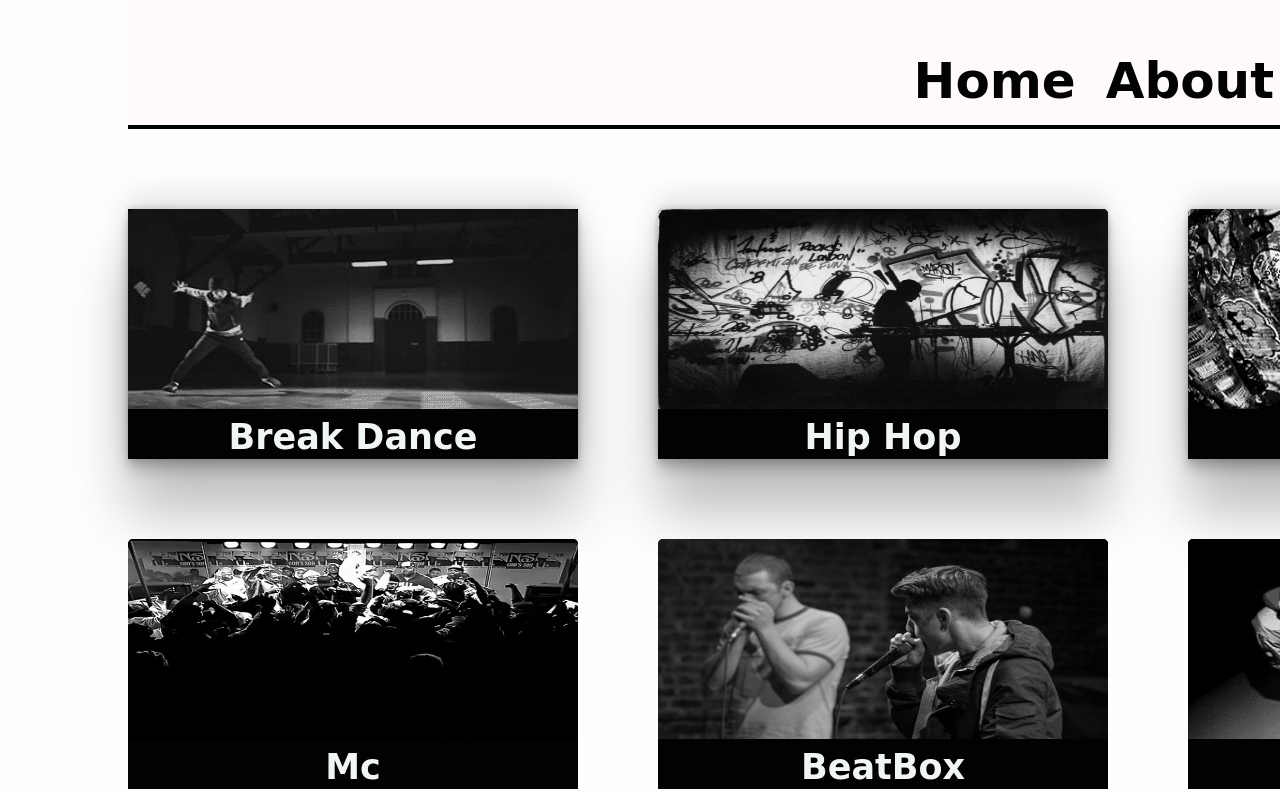
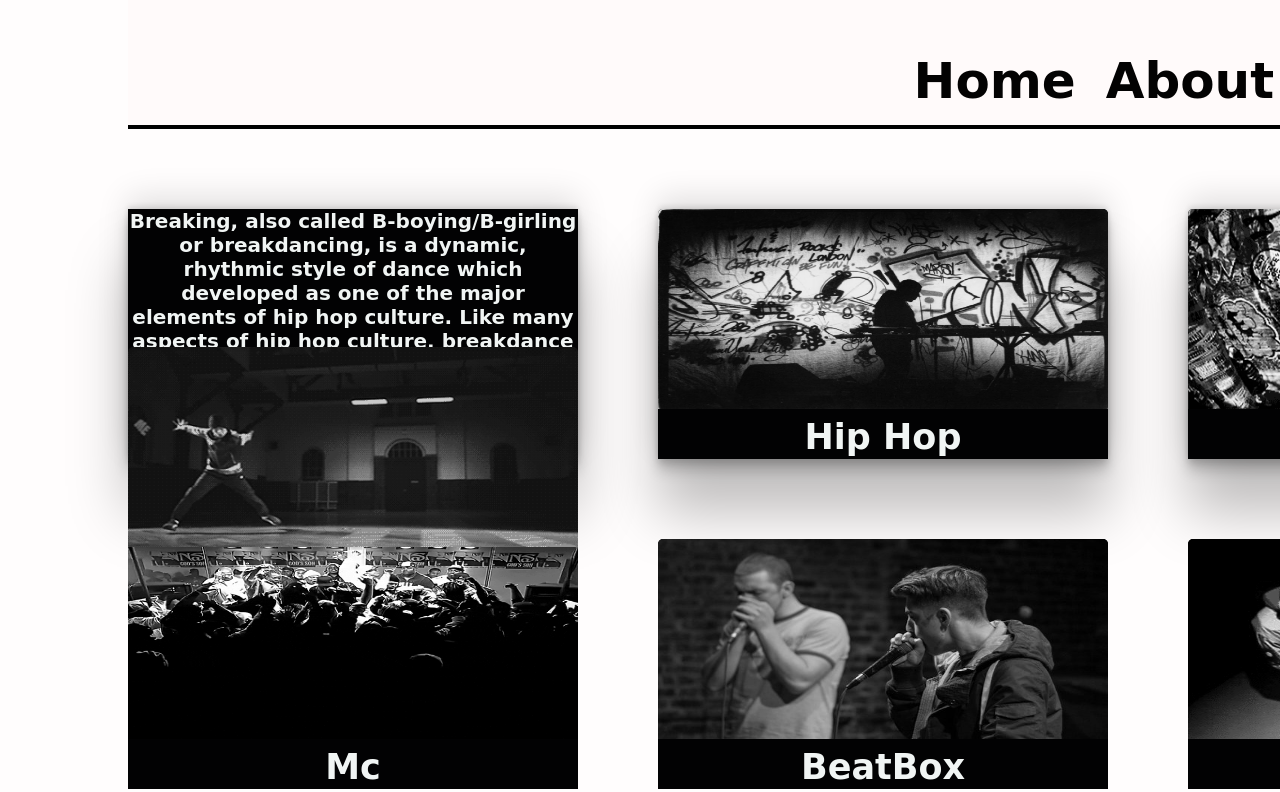
Before and after one commit to Stalius4/hip_hop, a plain HTML site: page index.html in a window 1280 px wide. Shown: the part 123-915 px from the top of the page. Drawn offline with Linux system fonts and the light colour scheme; a web font is replaced by a local one.

Commit message:
title v2

```diff
--- a/index.html
+++ b/index.html
@@ -4,7 +4,7 @@
     <meta charset="UTF-8">
     <meta http-equiv="X-UA-Compatible" content="IE=edge">
     <meta name="viewport" content="width=device-width, initial-scale=1.0">
-    <title>Hip hop coulture</title>
+    <title>Hip hop culture</title>
     <link rel="stylesheet" href="styles.css">
 
 
@@ -17,8 +17,14 @@
     <a href="about.html">About</a>
     <a href="contact.html">Contact Me</a>
     </nav>
-    <div class="line"></div>
-  <div id="content1"><img src="./original.gif" alt="Equilibrium"><br><a href="breakdance.html">Break Dance</a></div>
+  <div id="content1">
+            <p>Breaking, also called B-boying/B-girling or breakdancing, is a dynamic, rhythmic style of dance   which developed as one of the major elements of hip hop culture. Like many aspects of hip hop culture, breakdance borrows heavily from many cultures, including 1930s-era street dancing, Brazilian and Asian Martial arts, Russian folk dance, and the dance moves of James Brown, Michael Jackson, and California funk.
+           </p>
+           <img class="line" src="./original.gif" alt="Equilibrium">
+           <a href="breakdance.html">Break Dance</a>
+           <h1>Breakdance</h1></div>
+
+
   <div id="content2"><img src="./hiphop.png" alt="Equilibrium"><br><a href="hiphop.html">Hip Hop</a></div>
   <div id="content3"><img src="./graffiti.gif" alt="Equilibrium"><br><a href="graffiti.html">Graffiti</a></div>
   <div id="content4"><img src="./mc.gif" alt="Equilibrium"><br><a href="mc.html">Mc</a></div>
--- a/styles.css
+++ b/styles.css
@@ -82,14 +82,17 @@ a:hover{
 
   }
 
-/* ############################## */
 
+  .line{
+    position: relative;
+    top: -150px
+  }
 
-
-
-
-
-  /* ####################### */
+  .line:hover{
+    position: relative;
+    top: -150px;
+    opacity: 0.3;
+  }
  img{
      width: 450px;
      height: 200px;
@@ -100,7 +103,7 @@ a:hover{
     background: hsl(240, 20%, 1%);
     grid-area: content1;
     box-shadow: rgba(0, 0, 0, 0.25) 0px 54px 55px, rgba(0, 0, 0, 0.12) 0px -12px 30px, rgba(0, 0, 0, 0.12) 0px 4px 6px, rgba(0, 0, 0, 0.17) 0px 12px 13px, rgba(0, 0, 0, 0.09) 0px -3px 5px;
-
+    font-size: 20px;
 }
 
     #content1:hover {
@@ -116,6 +119,7 @@ a:hover{
     grid-area: content2;
     border-radius:  5px 5px 0px 0px;
     box-shadow: rgba(0, 0, 0, 0.25) 0px 54px 55px, rgba(0, 0, 0, 0.12) 0px -12px 30px, rgba(0, 0, 0, 0.12) 0px 4px 6px, rgba(0, 0, 0, 0.17) 0px 12px 13px, rgba(0, 0, 0, 0.09) 0px -3px 5px;
+
   }
 
   #content3 {
```
Also changed, not shown: about.html (+1 -1 lines), beatbox.html (+1 -1 lines), breakdance.html (+1 -1 lines), contact.html (+1 -1 lines), dj.html (+1 -1 lines), graffiti.html (+1 -1 lines), hiphop.html (+1 -1 lines), mc.html (+1 -1 lines).
